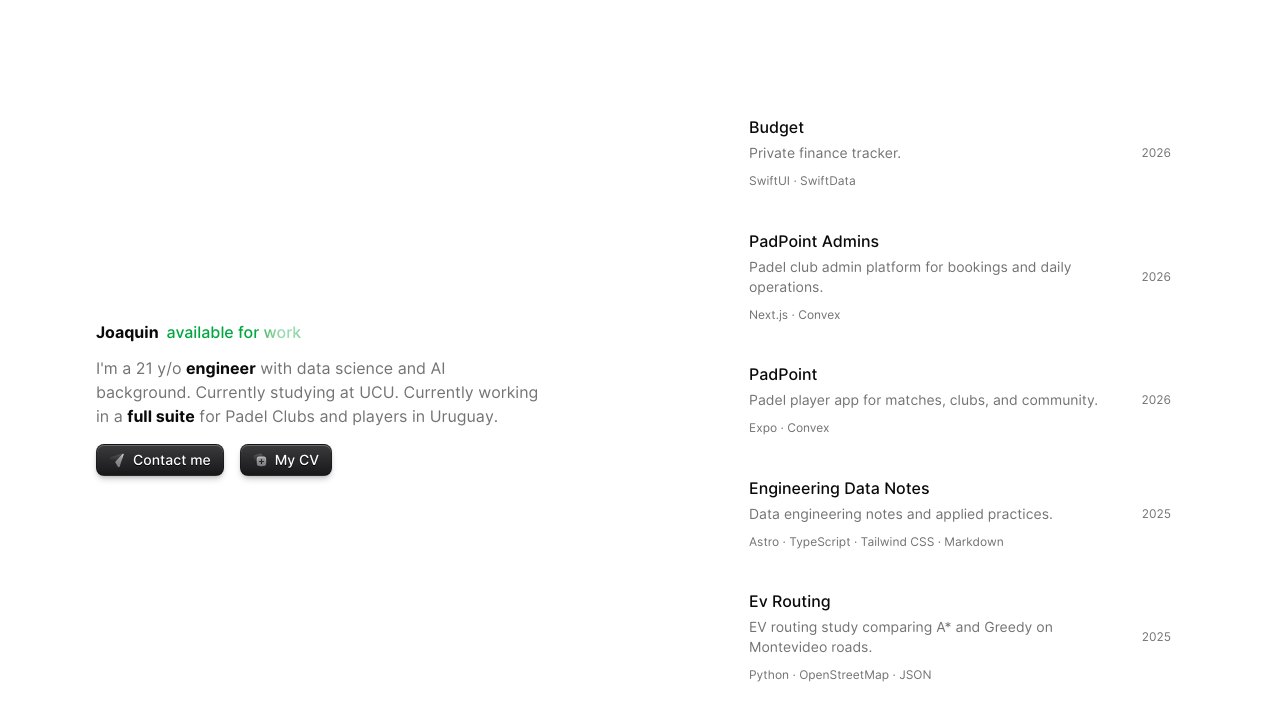
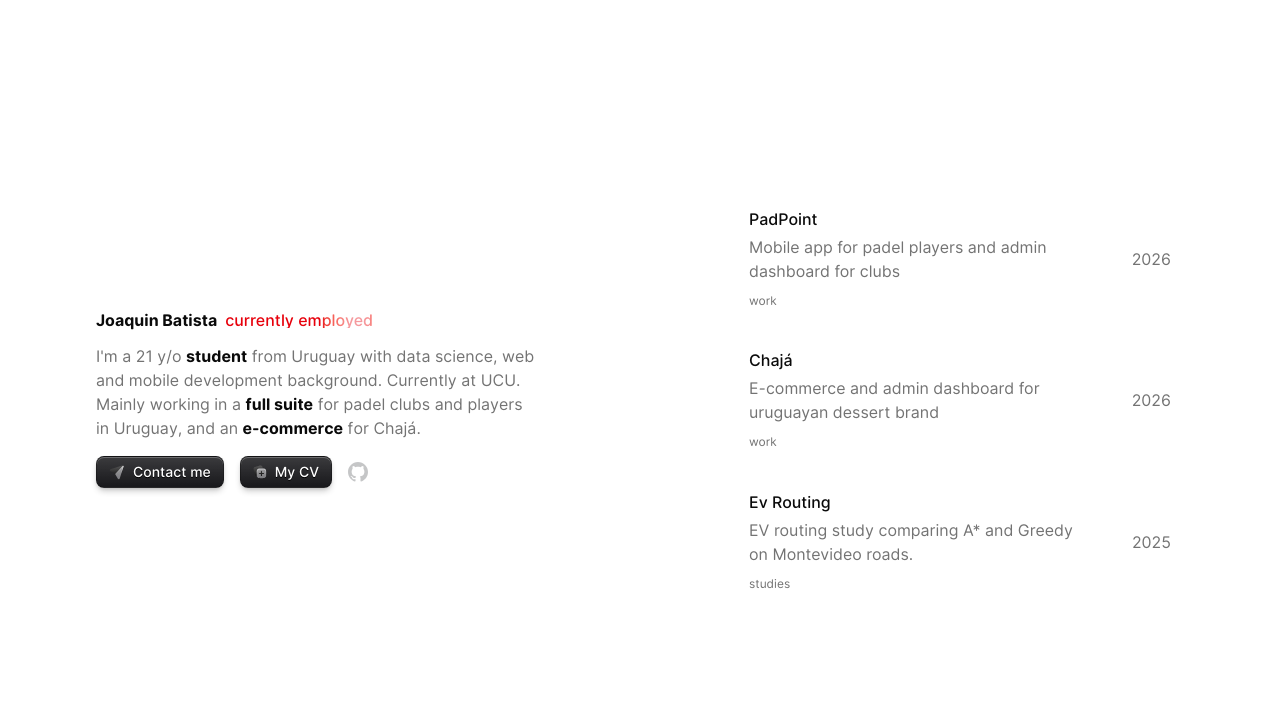
Before and after one commit to JoaquinBatser/portfolio, a React (Vite) app: page / in a window 1280 px wide. Shown: the top 720 px of the page. Built offline with nearby package versions, Linux system fonts and the light colour scheme.

Commit message:
porfolioepaeap

```diff
--- /dev/null
+++ b/pnpm-workspace.yaml
@@ -0,0 +1,2 @@
+allowBuilds:
+  esbuild: true
--- a/src/App.tsx
+++ b/src/App.tsx
@@ -13,6 +13,9 @@ import {
   ItemTitle,
 } from "./components/ui/item"
 import { CopyButton } from "./components/copy-button"
+import { GithubDark } from "./components/ui/svgs/githubDark"
+import { GithubLight } from "./components/ui/svgs/githubLight"
+import { GithubWordmarkDark } from "./components/ui/svgs/githubWordmarkDark"
 
 type Project = {
   name: string
@@ -22,7 +25,8 @@ type Project = {
   links: {
     live?: string
     github?: string
-  }
+  },
+  category: string
 }
 
 export function App() {
@@ -38,28 +42,31 @@ export function App() {
           <BlurRevealElement className="mb-4 flex items-center justify-between gap-2 leading-none font-medium">
             <div className="flex gap-2">
               {" "}
-              <span className="font-bold text-foreground">Joaquin</span>{" "}
-              <ShimmerText variant="green"> available for work </ShimmerText>
+              <span className="font-bold text-foreground">Joaquin Batista</span>{" "}
+              <ShimmerText variant="red"> currently employed </ShimmerText>
+              {/*<ShimmerText variant="green"> available for work </ShimmerText>*/}
             </div>
           </BlurRevealElement>
           <div>
-            <BlurReveal speedReveal={3}>
+            <BlurReveal speedReveal={3} className="text-pretty">
               I&apos;m a 21 y/o{" "}
-              <span className="font-bold text-foreground">engineer</span> with
-              data science and AI background. Currently studying at UCU.
-              Currently working in a{" "}
+              <span className="font-bold text-foreground">student</span> from Uruguay with
+              data science, web and mobile development background. Currently at UCU.
+              Mainly working in a{" "}
               <span className="font-bold text-foreground">full suite</span> for
-              Padel Clubs and players in Uruguay.
+              padel clubs and players in Uruguay, and an <span className="font-bold text-foreground">e-commerce</span> for Chajá.
             </BlurReveal>
           </div>
 
-          <div className="flex gap-4">
+          <div className="flex items-center gap-4">
+            <a href="mailto:joaquindbatista@gmail.com">
               <BlurRevealElement as="div" className="mt-4 inline-flex">
                 <RichButton color="default" size="sm">
                   <IconPaperPlane size="12px" />
                   Contact me
                 </RichButton>
               </BlurRevealElement>
+            </a>
             <a href="/JoaquinBatista_CV.md" download="JoaquinBatista_CV.md">
               <BlurRevealElement as="div" className="mt-4 inline-flex">
                 <CopyButton size="sm" value="joaquindbatista@gmail.com">
@@ -67,6 +74,17 @@ export function App() {
                 </CopyButton>
               </BlurRevealElement>
             </a>
+            <BlurRevealElement as="div" className="mt-4 inline-flex">
+              <a
+                href="https://github.com/JoaquinBatser"
+                target="_blank"
+                rel="noreferrer"
+                className="inline-block"
+              >
+                <GithubDark className="hidden w-5 opacity-25 transition-opacity duration-300 hover:opacity-90 dark:block" />
+                <GithubLight className="w-5 opacity-25 transition-opacity duration-300 hover:opacity-90 dark:hidden" />
+              </a>
+            </BlurRevealElement>
           </div>
         </div>
       </div>
@@ -98,15 +116,18 @@ export function App() {
                         />
                       ) : null}
                     </ItemTitle>
-                    <ItemDescription className="mb-1 text-sm">
+                    <ItemDescription className="mb-1 text-base mr-8">
                       {project.description}
                     </ItemDescription>
+                    {/*<ItemDescription className="line-clamp-1 text-muted-foreground">
+                      {project.stack.join(" · ")}
+                    </ItemDescription>*/}
                     <ItemDescription className="line-clamp-1 text-muted-foreground">
-                      {project.stack.join(" · ")}
+                      {project.category}
                     </ItemDescription>
                   </ItemContent>
                   <ItemContent>
-                    <ItemDescription>{project.year}</ItemDescription>
+                    <ItemDescription className="text-base">{project.year}</ItemDescription>
                   </ItemContent>
                 </Item>
               </BlurRevealElement>
--- /dev/null
+++ b/src/components/ui/svgs/githubDark.tsx
@@ -0,0 +1,15 @@
+import type { SVGProps } from "react";
+
+const GithubDark = (props: SVGProps<SVGSVGElement>) => (
+  <svg {...props} viewBox="0 0 1024 1024" fill="none">
+    <path
+      fillRule="evenodd"
+      clipRule="evenodd"
+      d="M8 0C3.58 0 0 3.58 0 8C0 11.54 2.29 14.53 5.47 15.59C5.87 15.66 6.02 15.42 6.02 15.21C6.02 15.02 6.01 14.39 6.01 13.72C4 14.09 3.48 13.23 3.32 12.78C3.23 12.55 2.84 11.84 2.5 11.65C2.22 11.5 1.82 11.13 2.49 11.12C3.12 11.11 3.57 11.7 3.72 11.94C4.44 13.15 5.59 12.81 6.05 12.6C6.12 12.08 6.33 11.73 6.56 11.53C4.78 11.33 2.92 10.64 2.92 7.58C2.92 6.71 3.23 5.99 3.74 5.43C3.66 5.23 3.38 4.41 3.82 3.31C3.82 3.31 4.49 3.1 6.02 4.13C6.66 3.95 7.34 3.86 8.02 3.86C8.7 3.86 9.38 3.95 10.02 4.13C11.55 3.09 12.22 3.31 12.22 3.31C12.66 4.41 12.38 5.23 12.3 5.43C12.81 5.99 13.12 6.7 13.12 7.58C13.12 10.65 11.25 11.33 9.47 11.53C9.76 11.78 10.01 12.26 10.01 13.01C10.01 14.08 10 14.94 10 15.21C10 15.42 10.15 15.67 10.55 15.59C13.71 14.53 16 11.53 16 8C16 3.58 12.42 0 8 0Z"
+      transform="scale(64)"
+      fill="#ffff"
+    />
+  </svg>
+);
+
+export { GithubDark };
--- /dev/null
+++ b/src/components/ui/svgs/githubLight.tsx
@@ -0,0 +1,14 @@
+import type { SVGProps } from "react";
+
+const GithubLight = (props: SVGProps<SVGSVGElement>) => (
+  <svg {...props} viewBox="0 0 1024 1024" fill="none">
+    <path
+      fill="#1b1f23"
+      fillRule="evenodd"
+      d="M512 0C229.12 0 0 229.12 0 512c0 226.56 146.56 417.92 350.08 485.76 25.6 4.48 35.2-10.88 35.2-24.32 0-12.16-.64-52.48-.64-95.36-128.64 23.68-161.92-31.36-172.16-60.16-5.76-14.72-30.72-60.16-52.48-72.32-17.92-9.6-43.52-33.28-.64-33.92 40.32-.64 69.12 37.12 78.72 52.48 46.08 77.44 119.68 55.68 149.12 42.24 4.48-33.28 17.92-55.68 32.64-68.48-113.92-12.8-232.96-56.96-232.96-252.8 0-55.68 19.84-101.76 52.48-137.6-5.12-12.8-23.04-65.28 5.12-135.68 0 0 42.88-13.44 140.8 52.48 40.96-11.52 84.48-17.28 128-17.28s87.04 5.76 128 17.28c97.92-66.56 140.8-52.48 140.8-52.48 28.16 70.4 10.24 122.88 5.12 135.68 32.64 35.84 52.48 81.28 52.48 137.6 0 196.48-119.68 240-233.6 252.8 18.56 16 34.56 46.72 34.56 94.72 0 68.48-.64 123.52-.64 140.8 0 13.44 9.6 29.44 35.2 24.32C877.44 929.92 1024 737.92 1024 512 1024 229.12 794.88 0 512 0"
+      clipRule="evenodd"
+    />
+  </svg>
+);
+
+export { GithubLight };
--- /dev/null
+++ b/src/data/old_projects.json
@@ -0,0 +1,34 @@
+
+{
+  "_id": 1,
+  "name": "Engineering Data Notes",
+  "year": 2025,
+  "description": "Data engineering notes and applied practices.",
+  "stack": ["Astro", "TypeScript", "Tailwind CSS", "Markdown"],
+  "links": {
+    "live": "",
+    "github": "https://github.com/JoaquinBatser/apuntes-ingenieria-datos.git"
+  }
+},
+{
+  "_id": 0,
+  "name": "Budget",
+  "year": 2026,
+  "description": "Private finance tracker.",
+  "stack": ["SwiftUI", "SwiftData"],
+  "links": {
+    "live": "",
+    "github": ""
+  }
+},
+{
+  "_id": 3,
+  "name": "PadPoint Admins",
+  "year": 2026,
+  "description": "Padel club admin platform for bookings and daily operations.",
+  "stack": ["Next.js", "Convex"],
+  "links": {
+    "live": "",
+    "github": ""
+  }
+},
--- a/src/data/projects.json
+++ b/src/data/projects.json
@@ -1,26 +1,4 @@
 [
-  {
-    "_id": 0,
-    "name": "Budget",
-    "year": 2026,
-    "description": "Private finance tracker.",
-    "stack": ["SwiftUI", "SwiftData"],
-    "links": {
-      "live": "",
-      "github": ""
-    }
-  },
-  {
-    "_id": 1,
-    "name": "Engineering Data Notes",
-    "year": 2025,
-    "description": "Data engineering notes and applied practices.",
-    "stack": ["Astro", "TypeScript", "Tailwind CSS", "Markdown"],
-    "links": {
-      "live": "",
-      "github": "https://github.com/JoaquinBatser/apuntes-ingenieria-datos.git"
-    }
-  },
   {
     "_id": 2,
     "name": "Ev Routing",
@@ -30,28 +8,31 @@
     "links": {
       "live": "",
       "github": "https://github.com/JoaquinBatser/ev-routing"
-    }
-  },
-  {
-    "_id": 3,
-    "name": "PadPoint Admins",
-    "year": 2026,
-    "description": "Padel club admin platform for bookings and daily operations.",
-    "stack": ["Next.js", "Convex"],
-    "links": {
-      "live": "",
-      "github": ""
-    }
+    },
+    "category":"studies"
   },
   {
     "_id": 4,
     "name": "PadPoint",
     "year": 2026,
-    "description": "Padel player app for matches, clubs, and community.",
+    "description": "Mobile app for padel players and admin dashboard for clubs",
     "stack": ["Expo", "Convex"],
     "links": {
       "live": "",
       "github": ""
-    }
+    },
+    "category":"work"
+  },
+  {
+    "_id": 4,
+    "name": "Chajá",
+    "year": 2026,
+    "description": "E-commerce and admin dashboard for uruguayan dessert brand",
+    "stack": ["Expo", "Convex"],
+    "links": {
+      "live": "",
+      "github": ""
+    },
+    "category":"work"
   }
 ]
```
Also changed, not shown: src/components/ui/svgs/githubWordmarkDark.tsx (added, +12 -0 lines), src/components/ui/svgs/githubWordmarkLight.tsx (added, +12 -0 lines), components.json, 1 other file (tests, documents, lock files or other folders). Lines whose indentation alone changed are shown as unchanged.
